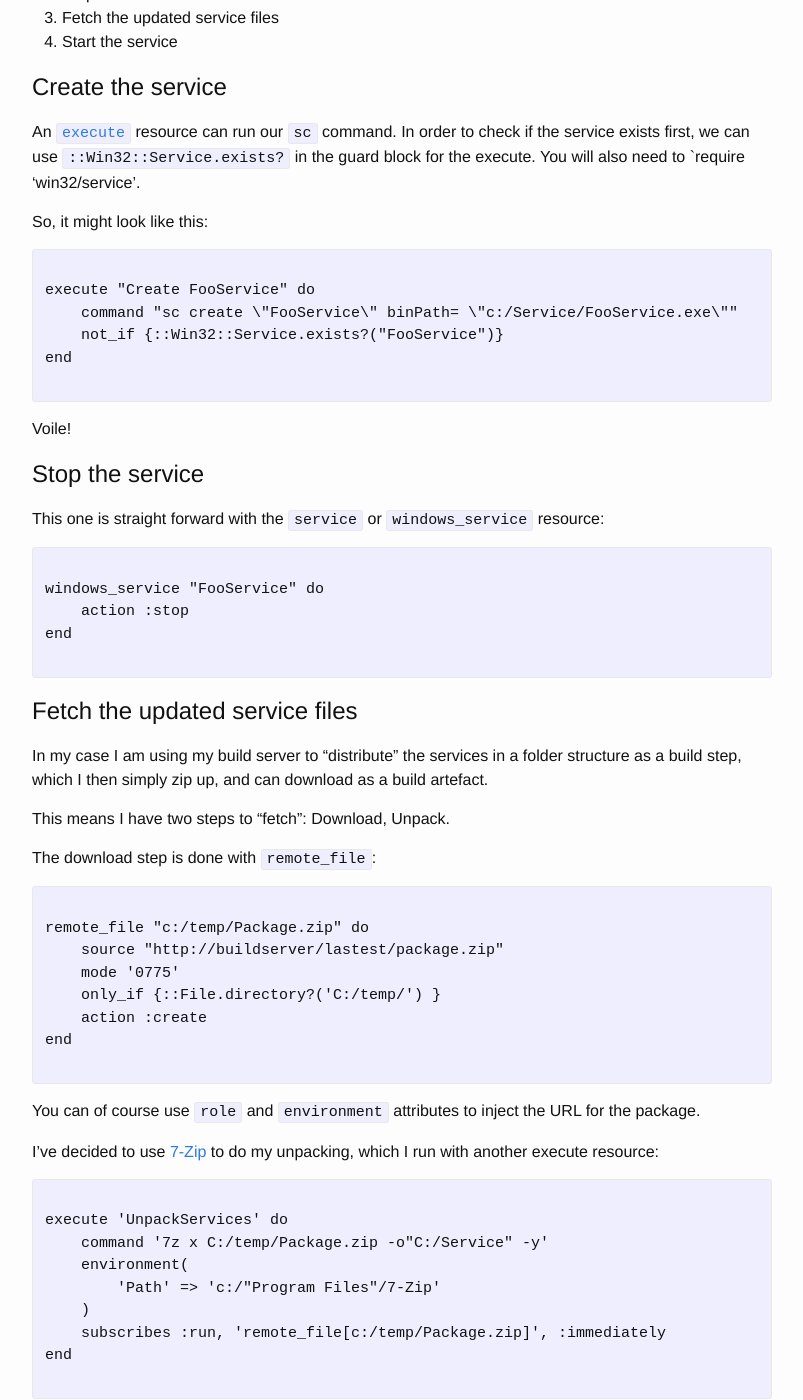
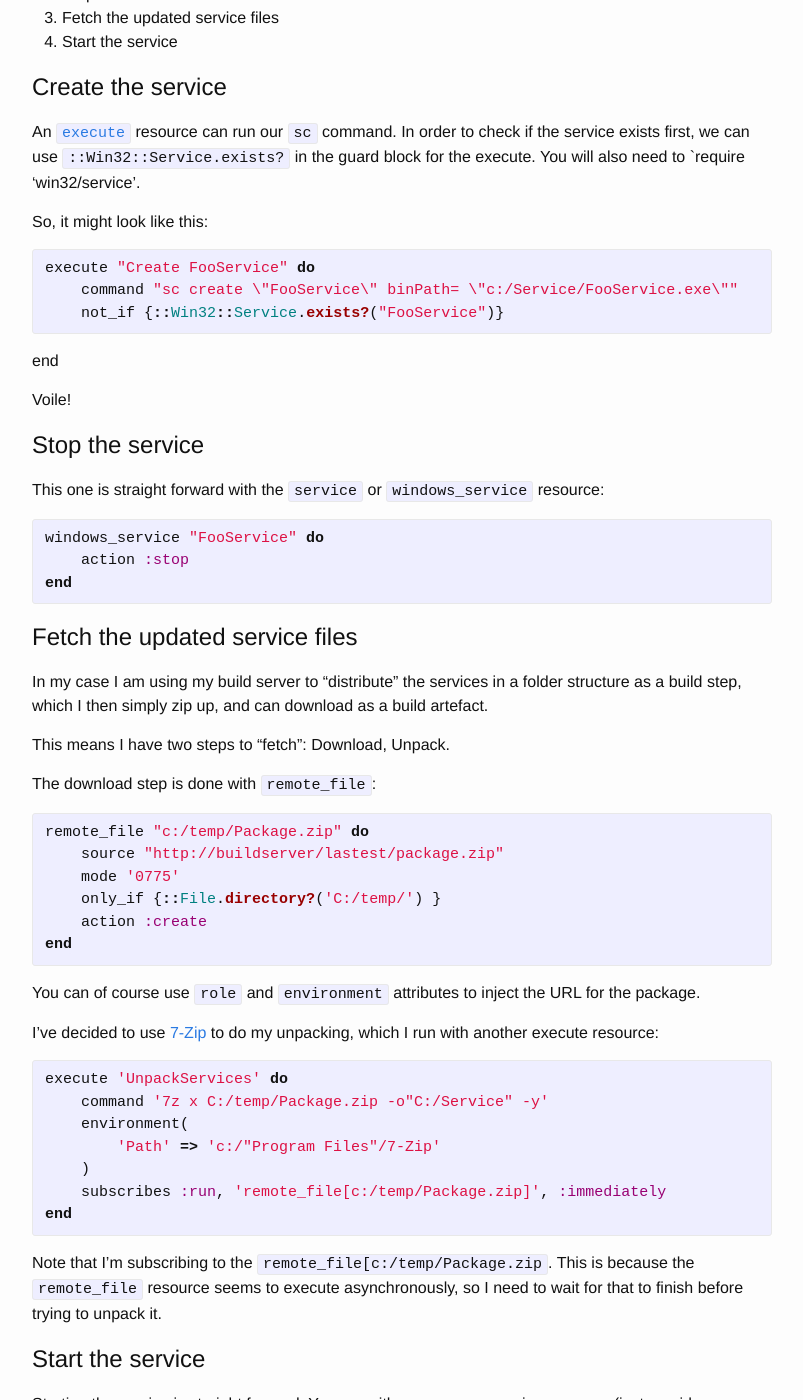
Before and after one commit to geoffles/geoffles.github.io, a Jekyll site: the page built from _posts/2016-01-21-chef-and-windows-services.md, in a window 1280 px wide and 1400 px high, scrolled down 412 px. Shown: the whole window, without its empty margins (238-1041 px from the left). Built offline with Jekyll 4.4.1, drawn with Linux system fonts in a browser that asks for light colours; some of the changed text lies outside the part shown.

Commit message:
Fix highlighting

```diff
--- a/_config.yml
+++ b/_config.yml
@@ -17,3 +17,5 @@ github_username:  geoffles
 # Build settings
 markdown: kramdown
 highlighter: pygments
+kramdown:
+  enable_coderay: true
--- a/_posts/2016-01-21-chef-and-windows-services.md
+++ b/_posts/2016-01-21-chef-and-windows-services.md
@@ -23,27 +23,24 @@ An [`execute`](https://docs.chef.io/execute.html) resource can run our `sc` comm
 
 So, it might look like this:
 
-<pre>
-  <code class="ruby">
+{% highlight ruby %}
 execute "Create FooService" do
     command "sc create \"FooService\" binPath= \"c:/Service/FooService.exe\""
     not_if {::Win32::Service.exists?("FooService")}
+{% endhighlight %}
 end
-  </code>
-</pre>
+
 Voile!
 
 # Stop the service
 
 This one is straight forward with the `service` or `windows_service` resource:
 
-<pre>
-  <code class="ruby">
+{% highlight ruby %}
 windows_service "FooService" do
     action :stop
 end
-  </code>
-</pre>
+{% endhighlight %}
 
 
 # Fetch the updated service files
@@ -54,23 +51,20 @@ This means I have two steps to "fetch": Download, Unpack.
 
 The download step is done with `remote_file`:
 
-<pre>
-  <code class="ruby">
+{% highlight ruby %}
 remote_file "c:/temp/Package.zip" do
     source "http://buildserver/lastest/package.zip"
     mode '0775'
     only_if {::File.directory?('C:/temp/') }
     action :create
 end
-  </code>
-</pre>
+{% endhighlight %}
 
 You can of course use `role` and `environment` attributes to inject the URL for the package.
 
 I've decided to use [7-Zip](www.7-zip.org/download.html) to do my unpacking, which I run with another execute resource:
 
-<pre>
-  <code class="ruby">
+{% highlight ruby %}
 execute 'UnpackServices' do
     command '7z x C:/temp/Package.zip -o"C:/Service" -y'
     environment(
@@ -78,8 +72,7 @@ execute 'UnpackServices' do
     )
     subscribes :run, 'remote_file[c:/temp/Package.zip]', :immediately
 end
-  </code>
-</pre>
+{% endhighlight %}
 
 Note that I'm subscribing to the `remote_file[c:/temp/Package.zip`. This is because the `remote_file` resource seems to execute asynchronously, so I need to wait for that to finish before trying to unpack it.
 
@@ -87,11 +80,9 @@ Note that I'm subscribing to the `remote_file[c:/temp/Package.zip`. This is beca
 
 Starting the service is straight forward. You can either use a new service resource (just provide a different name), or you can notify the existing service resource from your `UnpackServices`:
 
-<pre>
-  <code class="ruby">
+{% highlight ruby %}
 notifies :start, 'windows_service[FooService]', :immediately
-  </code>
-</pre>
+{% endhighlight %}
 
 # Conclusion
 
```
